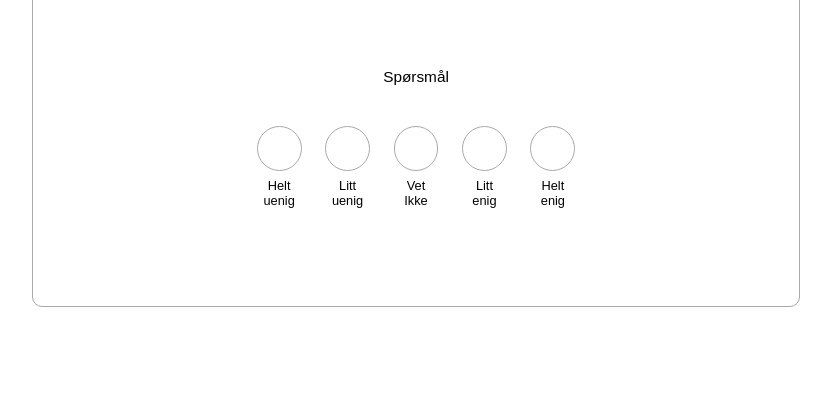
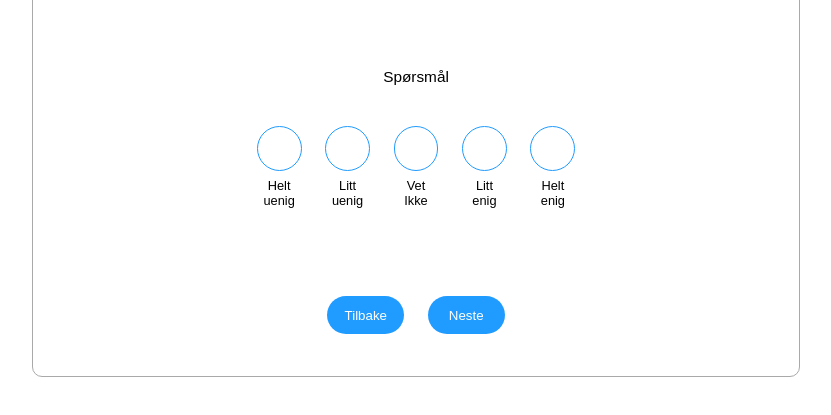
Before and after one commit to gitjalm/valgomat-nettside, a plain HTML site: page index.html in a window 1280 px wide. Shown: the part 265-680 px from the top of the page, without its empty margins (224-1055 px from the left). Drawn offline with Linux system fonts and the light colour scheme.

Commit message:
feat: Create next and previous buttons. Closes #1

```diff
--- a/index.html
+++ b/index.html
@@ -22,6 +22,10 @@
                         <button class="buttons" id="helt-enig"><p>Helt enig</p></button>
                     </div>
                 </div>
+                <div>
+                    <button class="nxt-pre-button" id="previous-button">Tilbake</button>
+                    <button class="nxt-pre-button" id="next-button">Neste</button>
+                </div>
             </div>
         </div>
         <script src="script.js"></script>
--- a/style.css
+++ b/style.css
@@ -37,13 +37,13 @@
     width: 3.5vw;
     height: 3.5vw;
     border-radius: 25px;
-    border: 1px solid darkgrey;
+    border: 1px solid #209bff;
     background-color: transparent;
     transition: background-color 0.3s;
 }
 
 .buttons:hover {
-    background-color: rgba(180, 180, 180, 0.544);
+    background-color: #209bff;
     cursor: pointer;
 }
 
@@ -51,3 +51,22 @@
     margin-top: 3.5vw;
     font-size: 1vw;
 }
+
+.nxt-pre-button {
+    margin: 2vh 0.75vw;
+    padding: 1%;
+    width: 6vw;
+    height: 3vw;
+    background-color: #209bff;
+    color: white;
+    border: none;
+    border-radius: 20px;
+    transition: background-color 0.3s;
+}
+
+.nxt-pre-button:hover {
+    background-color: transparent;
+    color: #209bff;
+    border: 2px solid #209bff;
+    cursor: pointer;
+}
```
